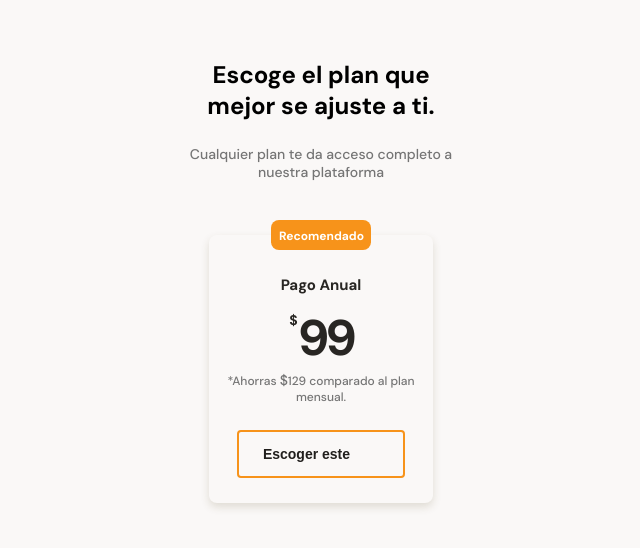
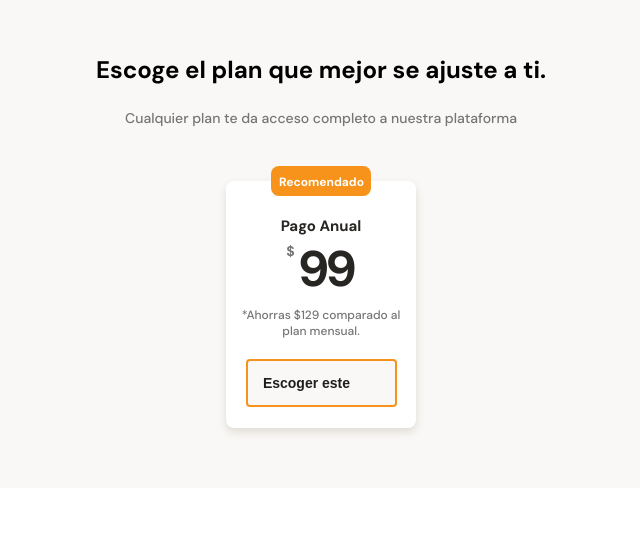
Before and after one commit to ManuLazcano/BatataBit, a plain HTML site: page index.html in a window 1280 px wide. Shown: the part 2552-3100 px from the top of the page, without its empty margins (319-959 px from the left). After the commit the page ends 3040 px from the top, so only its background shows below. Drawn offline with Linux system fonts and the light colour scheme.

Commit message:
Corrections in the HTML and CSS structure in the plans section

```diff
--- a/index.html
+++ b/index.html
@@ -115,19 +115,21 @@
             <h2 class="background-img__title">Conócelo hoy.</h2>
         </section>
         <section class="plans-section"> <!--Block-->
-            <h2 class="plans-section__title">Escoge el plan que mejor se ajuste a ti.</h2>
-            <p class="plans-section__text">Cualquier plan te da acceso completo a nuestra plataforma</p>
+            <div class="plans-section__text-container">
+                <h2 class="plans-section__title">Escoge el plan que mejor se ajuste a ti.</h2>
+                <p class="plans-section__text">Cualquier plan te da acceso completo a nuestra plataforma</p>
+            </div>
             <section id="plans" class="plan-card"> <!--Block-->
-                <article>
-                    <div class="plan-card__recommended">
-                        <span>Recomendado</span>
+                <article class="plan-card__container">
+                    <div class="plan-card__recommended-container">
+                        <p class="plan-card__recommended">Recomendado</p>
                     </div>
-                    <div>
-                        <span class="plan-card__payment-time">Pago Anual</span>
-                        <span class="plan-card__price"><span class="plan-card__currency plan-card__currency--primary"></span>99</span>
+                    <div class="plan-card__price-container">
+                        <p class="plan-card__payment-time">Pago Anual</p>
+                        <span class="plan-card__price"><span class="plan-card__currency plan-card__price--icon"></span>99</span>
+                        <p class="plan-card__text">*Ahorras <span class="plan-card__currency">129</span> comparado al plan mensual.</p>
                     </div>
-                    <p class="plan-card__text">*Ahorras <span class="plan-card__currency">129</span> comparado al plan mensual.</p>
-                    <button class="plan-card__button">Escoger este <span class="plan-card__icon-arrow"></span></button>
+                    <button class="plan-card__button">Escoger este <span class="plan-card__icon-arrow-button"></span></button>
                 </article>
             </section>
         </section>
--- a/styles.css
+++ b/styles.css
@@ -448,10 +448,14 @@ html {
 /*Plans section*/
 .plans-section {
     width: 100%;
-    max-width: 320px;
-    margin: 0 auto;
-    padding: 6.5rem 2.0rem;
+    min-width: 320px;
+    padding: 60px 0;
     text-align: center;
+}
+
+.plans-section__text-container {
+    width: 100%;
+    padding: 0 15px;
 }
 
 .plans-section__title {
@@ -469,33 +473,45 @@ html {
 
 /*plan-card*/
 .plan-card {
+    width: 100%;
+    min-width: 320px;
+    height: auto;
+}
+
+.plan-card__container {
     position: relative;
-    width: 80%;
-    max-width: 320px;
-    height: auto;
+    width: 190px;
+    height: 247px;
     margin: 0 auto;
+    background-color: var(--just-white);
     box-shadow: 0px 4px 8px 0px rgba(89, 73, 30, 0.16);
     border-radius: 8px;
 }
 
-.plan-card__recommended {
+.plan-card__recommended-container {
     position: absolute;
     left: calc(50% - 50px);
     top: -15px;
     width: 100px;
     height: 30px;
     padding: 8px;
-    font-size: 1.2rem;
-    font-weight: 700;
-    color: var(--just-white);
     border-radius: 8px;
     background-color: var(--bitcon-orange);
 }
 
+.plan-card__recommended {
+    font-size: 1.2rem;
+    font-weight: 700;
+    color: var(--just-white);
+}
+
+.plan-card__price-container {
+    width: 100%;
+    padding: 35px 15px 0 15px;
+}
+
 .plan-card__payment-time {
     display: inline-block;
-    margin-top: 40px;
-    margin-bottom: 10px;
     font-size: 1.5rem;
     font-weight: 700;
     color: var(--black);
@@ -511,16 +527,19 @@ html {
 
 .plan-card__currency::before {
     content: "$";
+}
+
+.plan-card__price--icon {
+    position: relative;
+    top: -30px;
+    left: -3px;
     font-size: 1.4rem;
     letter-spacing: normal;
-}
-
-.plan-card__currency--primary {
-    position: relative;
-    top: -30px;
+    color: #757575;
 }
 
 .plan-card__text {
+    margin-top: 5px;
     font-size: 1.2rem;
     font-weight: 500;
     color: #757575;
@@ -530,9 +549,9 @@ html {
     display: inline-flex;
     align-items: center;
     justify-content: center;
-    width: 75%;
+    width: 151px;
     height: 48px;
-    margin: 25px 20px;
+    margin-top: 20px;
     font-size: 1.4rem;
     font-weight: 700;
     color: var(--warm-black);
@@ -541,7 +560,7 @@ html {
     background-color: var(--off-white);
 }
 
-.plan-card__icon-arrow {
+.plan-card__icon-arrow-button {
     display: inline-block;
     width: 24px;
     height: 24px;
```
